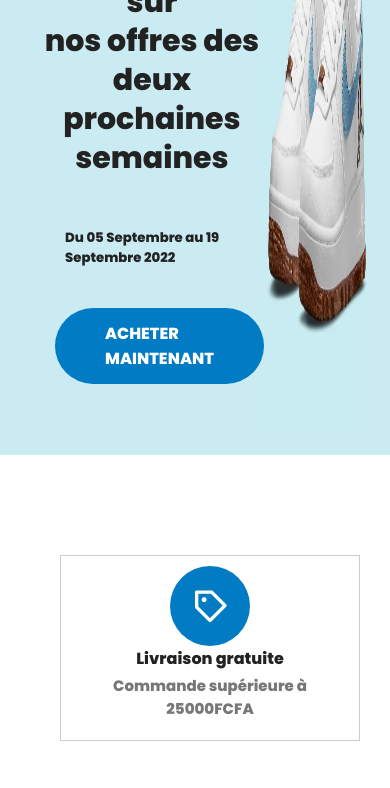
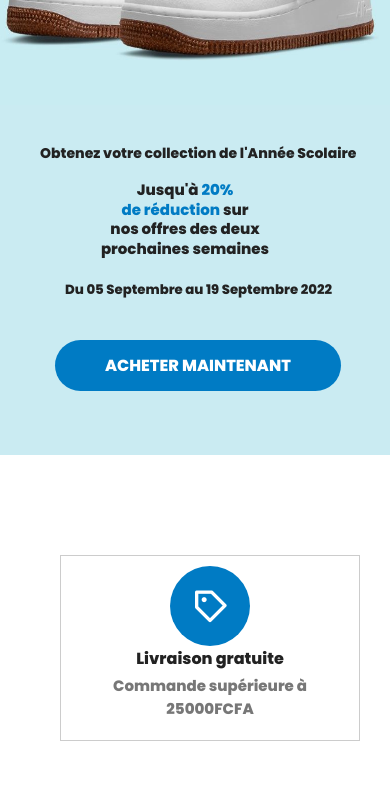
Before and after one commit to CyrilleValentin/c1yr2i3le.github.io, a plain HTML site: page index.html in a window 390 px wide. Shown: the part 357-1145 px from the top of the page. Drawn offline with nearby package versions, Linux system fonts and the light colour scheme; a web font is replaced by a local one.

Commit message:
Add files via upload

```diff
--- a/style.css
+++ b/style.css
@@ -122,7 +122,7 @@ position: relative;
     margin-right: 8px;
 }
 
-   @media only screen and (max-width:760px) {
+   @media only screen and (max-width:700px) {
     .navigation{
         padding: 1rem 0;
     }
@@ -145,6 +145,37 @@ position: relative;
     }
     .menu.show{
         display: static;
+    }
+
+    .baniere-contenu {
+       flex-direction: column-reverse;
+       align-items: center;
+       width: 100%;
+       height: 100rem;
+
+    }
+    .droite{
+        width: 5rem;
+        height: 7rem;
+    }
+    .droite img{
+        margin-top: 5rem;
+
+        height: 30rem;
+        width: 40rem;
+        margin-left: 28rem;
+    }
+    .gauche{
+        height: 80%;
+        margin-top: -80rem;
+        top: 20rem;
+    }
+    .gauche h1{
+        margin-left: 6rem;
+        height: 5rem;
+        width: 17rem;
+        font-size: 1.5rem;
+
     }
 
     .icon1{
```
